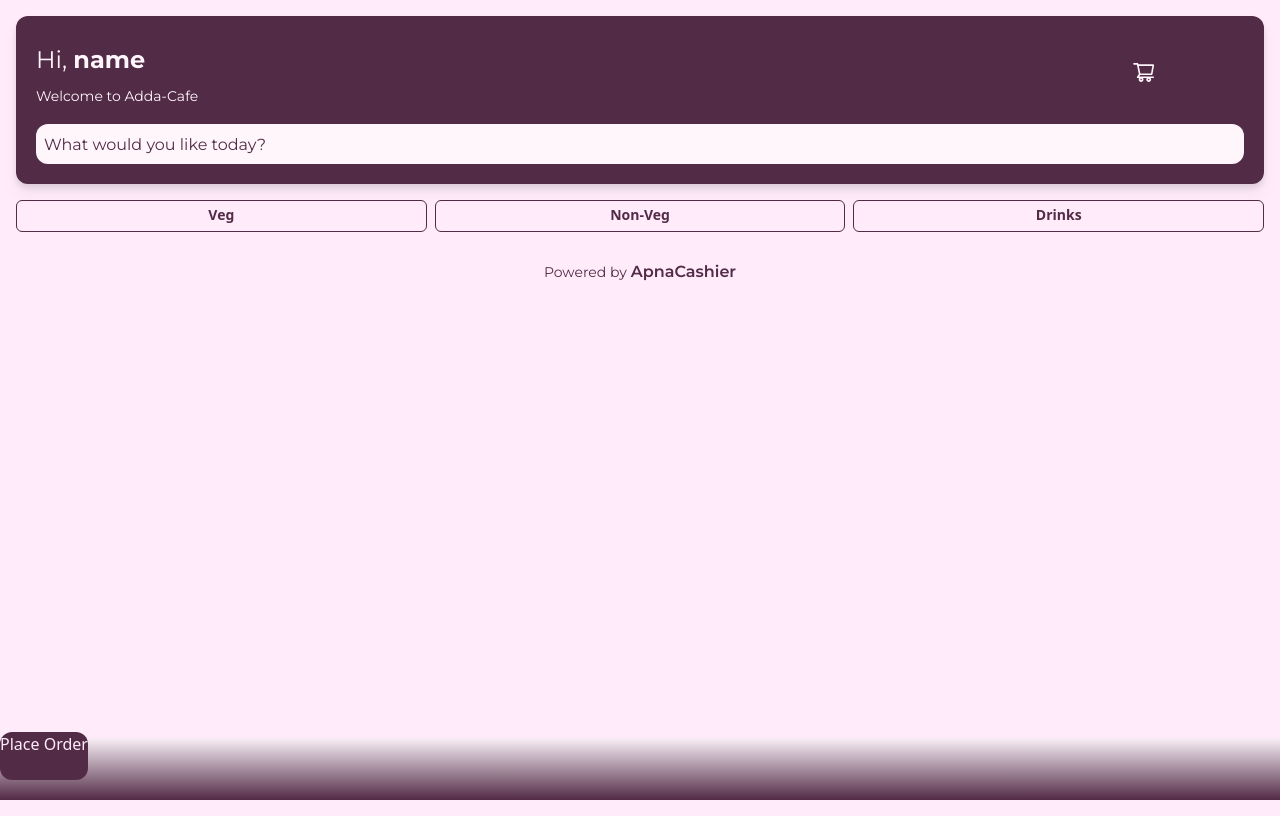
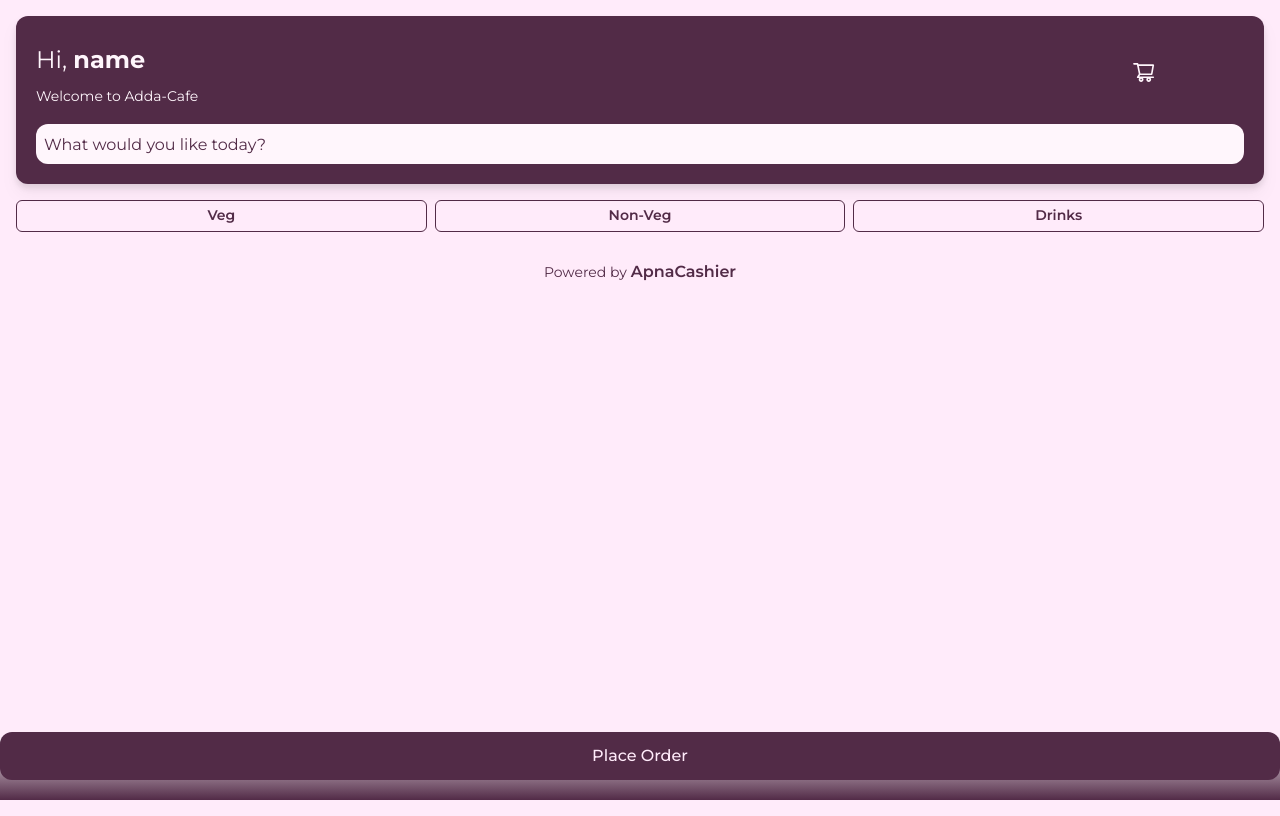
Before and after one commit to debarkamondal/cafegent-frontend, a Next.js app: page /menu in a window 1280 px wide. Built offline with nearby package versions, Linux system fonts and the light colour scheme; no server answers.

Commit message:
Ui refactored

```diff
--- a/src/app/layout.tsx
+++ b/src/app/layout.tsx
@@ -19,7 +19,7 @@ export default function RootLayout({
 	children: React.ReactNode;
 }) {
 	return (
-		<html lang="en" className={`${fontMain.variable} bg-primary-300`}>
+		<html lang="en" className={`${fontMain.variable} font-main bg-primary-300`}>
 			<body>
 				<Providers>{children}</Providers>
 			</body>
--- a/src/app/menu/page.tsx
+++ b/src/app/menu/page.tsx
@@ -1,5 +1,5 @@
 import Filters from "@/components/menu/Filters";
-import Menu from "@/components/menu/Menu";
+import Menu from "@/components/menu/MenuContainer";
 import OrderButton from "@/components/menu/OrderButton";
 import TopCard from "@/components/menu/TopCard";
 import Footer from "@/common/components/Footer";
--- a/src/common/components/Button.tsx
+++ /dev/null
@@ -1,41 +0,0 @@
-"use client";
-import React, { FC } from "react";
-import { VariantProps, cva } from "class-variance-authority";
-import { cn } from "@/common/utils";
-
-const buttonVariants = cva("m-auto text-lg text-primary-100", {
-	variants: {
-		variant: {
-			default: "bg-primary-900 text-primary-300",
-			disabled: "bg-gray-400 text-white",
-		},
-		size: {
-			default: "flex justify-center py-2 h-12 w-5/6 rounded-xl",
-			small: "h-6 w-16 text-xs rounded-md",
-		},
-		defaultVariants: {
-			variant: "default",
-			size: "default",
-		},
-	},
-});
-
-interface buttonProps
-	extends React.HTMLAttributes<HTMLButtonElement>,
-		VariantProps<typeof buttonVariants> {
-	className?: string;
-	message: string;
-}
-
-const Button: FC<buttonProps> = ({ variant, className, size, ...props }) => {
-	return (
-		<button
-			className={cn(buttonVariants({ variant, className, size }))}
-			{...props}
-		>
-			{props.message}
-		</button>
-	);
-};
-
-export { Button, buttonVariants };
--- /dev/null
+++ b/src/common/components/ButtonContainer.tsx
@@ -0,0 +1,51 @@
+"use client";
+import React, { FC } from "react";
+import { VariantProps, cva } from "class-variance-authority";
+import { cn } from "@/common/utils";
+
+const buttonVariants = cva(
+	"flex justify-center align-middle items-center mx-auto p-2 font-medium text-lg text-primary-100 cursor-pointer",
+	{
+		variants: {
+			variant: {
+				default: "bg-primary-900 text-primary-300",
+				disabled: "bg-gray-400 text-white",
+			},
+			size: {
+				default: "h-12 w-5/6 rounded-xl",
+				small: "h-6 text-xs rounded-md",
+			},
+			defaultVariants: {
+				variant: "default",
+				size: "default",
+			},
+		},
+	}
+);
+
+interface buttonProps
+	extends React.HTMLAttributes<HTMLDivElement>,
+		VariantProps<typeof buttonVariants> {
+	className?: string;
+	message?: string;
+	children?: React.ReactNode;
+}
+
+const ButtonContainer: FC<buttonProps> = ({
+	variant,
+	className,
+	size,
+	children,
+	...props
+}) => {
+	return (
+		<div
+			className={cn(buttonVariants({ variant, className, size }))}
+			{...props}
+		>
+			{children}
+		</div>
+	);
+};
+
+export { ButtonContainer, buttonVariants };
--- a/src/components/booktable/LoginForm.tsx
+++ b/src/components/booktable/LoginForm.tsx
@@ -1,5 +1,5 @@
 "use client";
-import { Button } from "@/common/components/Button";
+import { ButtonContainer } from "@/common/components/ButtonContainer";
 import { useAppDispatch } from "@/redux/hooks";
 import { setName, setPhone } from "@/redux/sessionSlice";
 import axios from "axios";
@@ -43,8 +43,11 @@ const LoginForm = (props: { token: string; type: string }) => {
 	};
 
 	return (
-		<form onSubmit={handleFormData} className="max-w-xl mx-auto h-3/5">
-			<div className="bg-primary-900 text-primary-300 m-4 p-5 h-3/6 flex flex-col justify-around text-center rounded-xl font-main">
+		<form
+			onSubmit={handleFormData}
+			className=" max-w-xl mx-auto h-3/5 font-main"
+		>
+			<div className="bg-primary-900 text-primary-300 m-4 p-5 h-3/6 flex flex-col justify-around text-center rounded-xl">
 				<h1 className="text-2xl underline underline-offset-4">Table: 1</h1>
 				<input
 					type="text"
@@ -59,12 +62,12 @@ const LoginForm = (props: { token: string; type: string }) => {
 					className="h-12 rounded-xl p-2 bg-primary-100 text-primary-900 placeholder-primary-900"
 				/>
 			</div>
-			<Button
+			<ButtonContainer
 				variant={props.type === "error" ? "disabled" : "default"}
-				message={"Book Table"}
-				className="mt-6"
 				size={"default"}
-			/>
+			>
+				<button>Book Table</button>
+			</ButtonContainer>
 		</form>
 	);
 };
--- a/src/components/menu/AddToCartButton.tsx
+++ b/src/components/menu/AddToCartButton.tsx
@@ -1,29 +1,20 @@
 import React, { FC } from "react";
-import { buttonVariants } from "@/common/components/Button";
-import { VariantProps } from "class-variance-authority";
-import { cn } from "@/common/utils";
+import { ButtonContainer } from "@/common/components/ButtonContainer";
 
-interface addToCartButtonVariant
-	extends React.HTMLAttributes<HTMLDivElement>,
-		VariantProps<typeof buttonVariants> {
+interface addToCartButtonVariant extends React.HTMLAttributes<HTMLDivElement> {
 	id: string;
 	price: number;
 	name: string;
 }
 
-const AddToCartButton: FC<addToCartButtonVariant> = ({
-	variant,
-	size,
-	className,
-	...props
-}) => {
+const AddToCartButton: FC<addToCartButtonVariant> = ({ id, name, price }) => {
 	return (
 		<>
-			<div className={cn(buttonVariants({ variant, size, className }))}>
+			<ButtonContainer variant={"default"} size={"small"} className="gap-3">
 				<button>-</button>
 				<span>1</span>
 				<button>+</button>
-			</div>
+			</ButtonContainer>
 		</>
 	);
 };
--- a/src/components/menu/ItemCard.tsx
+++ b/src/components/menu/ItemCard.tsx
@@ -22,7 +22,7 @@ const ItemCard: FC<itemProps> = ({
 	...props
 }) => {
 	return (
-		<div className="bg-primary-100 text-primary-900 h-28 m-2 p-3 text-center text-sm rounded-xl font-main drop-shadow-md grid gap-1 grid-cols-9 grid-rows-3 items-center">
+		<div className="bg-primary-100 text-primary-900 h-28 m-2 p-3 text-sm rounded-xl font-main drop-shadow-md grid gap-1 grid-cols-9 grid-rows-3 ">
 			<Image
 				alt={name}
 				src={image}
@@ -30,7 +30,7 @@ const ItemCard: FC<itemProps> = ({
 				height={300}
 				className="row-span-3 col-span-3 rounded-xl object-cover w-full h-full"
 			/>
-			<div className="col-span-6 font-semibold gap-1 flex items-center">
+			<div className="mx-1 col-span-6 font-semibold gap-1 flex items-center">
 				<BiPlayCircle />
 				{name}
 			</div>
@@ -41,12 +41,10 @@ const ItemCard: FC<itemProps> = ({
 				&#8377; {price}
 			</span>
 			<AddToCartButton
-				variant={"default"}
-				size={"small"}
-				className="flex justify-around items-center align-middle text-sm w-10/12 font-semibold col-span-2"
 				id={id}
 				price={price}
 				name={name}
+				className="col-span-2 self-center"
 			/>
 		</div>
 	);
--- a/src/components/menu/Menu.tsx
+++ b/src/components/menu/MenuContainer.tsx
@@ -9,7 +9,7 @@ import React, { FC, useEffect, useState } from "react";
 import ItemCard from "./ItemCard";
 import { menuItemType } from "@/common/types";
 
-const Menu: FC = () => {
+const MenuContainer: FC = () => {
 	const [menu, setMenu] = useState<Array<menuItemType>>();
 	const session = useAppSelector((state) => state.session);
 	const router = useRouter();
@@ -49,4 +49,4 @@ const Menu: FC = () => {
 	);
 };
 
-export default Menu;
+export default MenuContainer;
--- a/src/components/menu/OrderButton.tsx
+++ b/src/components/menu/OrderButton.tsx
@@ -1,16 +1,18 @@
 import React from "react";
-import { Button } from "@/common/components/Button";
+import { ButtonContainer } from "@/common/components/ButtonContainer";
 
 const OrderButton = () => {
 	return (
 		<>
 			<div className="fixed w-full bottom-0 h-16 bg-gradient-to-t backdrop-blur-[10px] mix-blend-darken from-primary-900 to-primary-100 pt-3 ">
-				<Button
+				<ButtonContainer
 					message="Place Order"
 					variant={"default"}
 					size={"default"}
 					className="relative bottom-4"
-				/>
+				>
+					<button>Place Order</button>
+				</ButtonContainer>
 			</div>
 		</>
 	);
```
Also changed, not shown: 1 other file (tests, documents, lock files or other folders).
